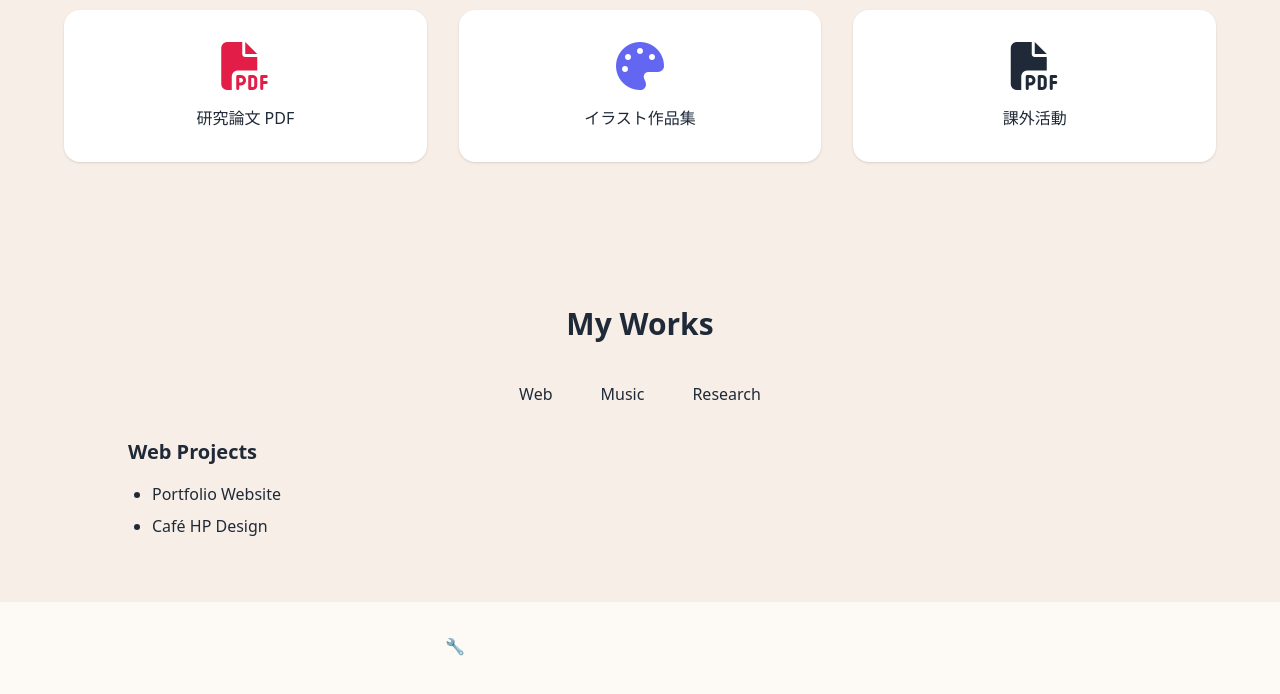
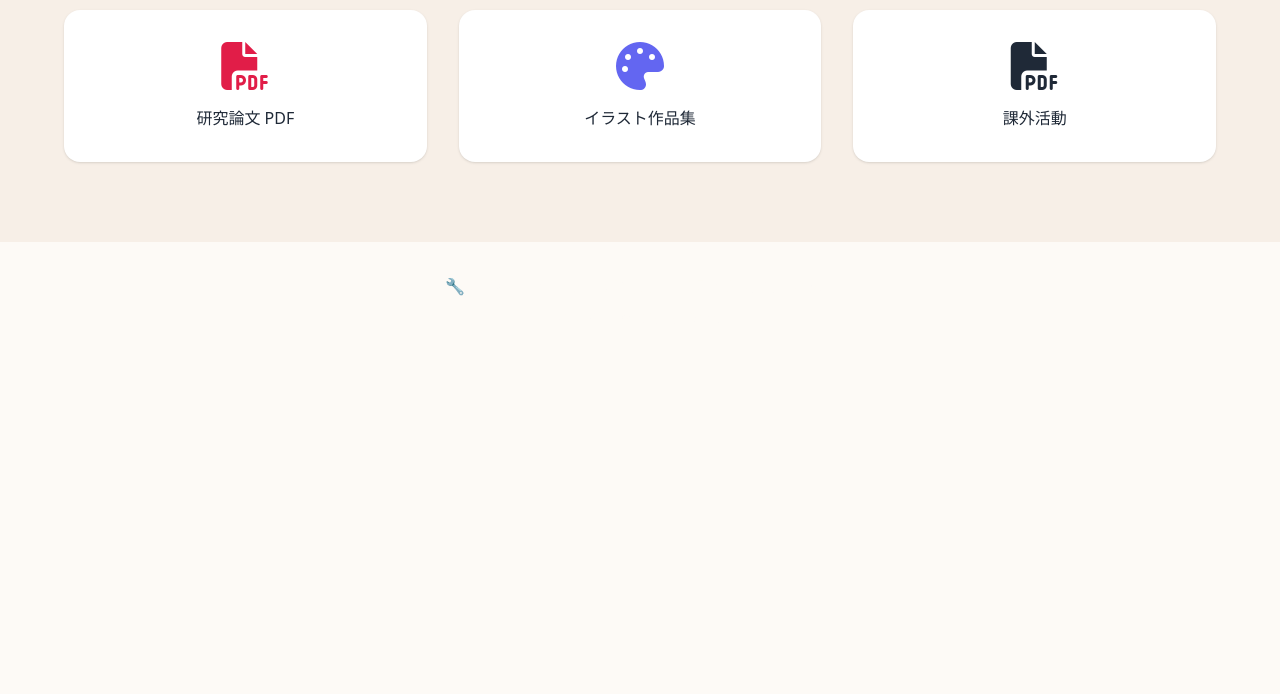
Before and after one commit to snoopysekaowa773-beep/myportfolio_20250901, a plain HTML site: page index.html in a window 1280 px wide. Shown: the part 2302-2996 px from the top of the page. After the commit the page ends 2664 px from the top, so only its background shows below. Drawn offline with nearby package versions, Linux system fonts and the light colour scheme.

Commit message:
Update index.html

```diff
--- a/index.html
+++ b/index.html
@@ -120,45 +120,6 @@
   </div>
 </section>
 
-  <section class="py-16 px-6 bg-[#f7efe7]">
-  <div class="max-w-5xl mx-auto">
-    <h2 class="text-3xl font-bold text-brown-700 mb-8 text-center">My Works</h2>
-
-    <!-- タブ -->
-    <div class="flex justify-center mb-6 space-x-4">
-      <button class="tab-btn px-4 py-2 rounded-lg bg-brown-200 active">Web</button>
-      <button class="tab-btn px-4 py-2 rounded-lg bg-brown-200">Music</button>
-      <button class="tab-btn px-4 py-2 rounded-lg bg-brown-200">Research</button>
-    </div>
-
-    <!-- コンテンツ -->
-    <div class="tab-content">
-      <div class="tab-panel active">
-        <h3 class="text-xl font-semibold mb-4">Web Projects</h3>
-        <ul class="list-disc pl-6 space-y-2">
-          <li>Portfolio Website</li>
-          <li>Café HP Design</li>
-        </ul>
-      </div>
-      <div class="tab-panel hidden">
-        <h3 class="text-xl font-semibold mb-4">Music Works</h3>
-        <ul class="list-disc pl-6 space-y-2">
-          <li>オリジナル楽曲「月のしらせ、君しらず。」</li>
-          <li>ボカロ曲プロジェクト</li>
-        </ul>
-      </div>
-      <div class="tab-panel hidden">
-        <h3 class="text-xl font-semibold mb-4">Research</h3>
-        <ul class="list-disc pl-6 space-y-2">
-          <li>RO膜を用いたPFAS除去実験</li>
-          <li>水処理性能評価システム</li>
-        </ul>
-      </div>
-    </div>
-  </div>
-</section>
-
-
   <!-- Footer -->
   <footer class="py-8 bg-brown-800 text-[#fdfaf6] text-center">
     <p class="mb-2">🔧 このポートフォリオは現在「テスト公開中」です。</p>
```
